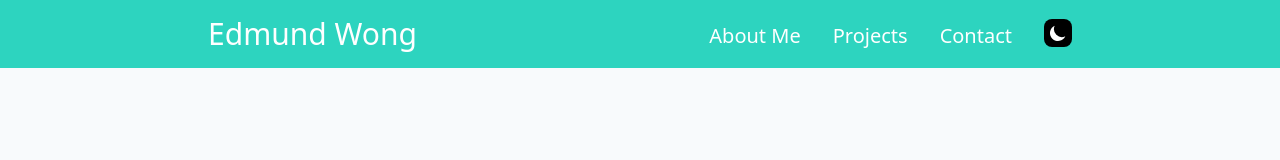
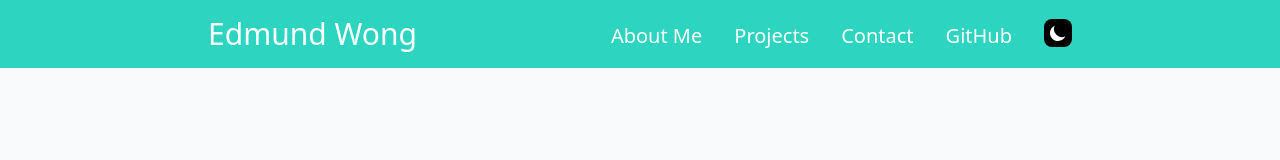
Before and after one commit to EmunW/portfolio-website, a React (Vite) app: page / in a window 1280 px wide. Shown: the top 160 px of the page. Built offline with nearby package versions, Linux system fonts and the light colour scheme.

Commit message:
Added GitHub link

```diff
--- a/src/Header.jsx
+++ b/src/Header.jsx
@@ -31,6 +31,12 @@ export default function Header() {
             </a>
             <a href="#contact" className="link hover:opacity-90">
               Contact
+            </a>
+            <a
+              href="https://github.com/EmunW"
+              className="link hover:opacity-90"
+            >
+              GitHub
             </a>
             <DarkMode></DarkMode>
           </nav>
@@ -79,6 +85,13 @@ export default function Header() {
           >
             Contact
           </a>
+          <a
+            href="https://github.com/EmunW"
+            className="w-full text-center py-4 hover:opacity-90"
+            onClick={toggleMenu}
+          >
+            GitHub
+          </a>
           <div className="py-4">
             <DarkMode></DarkMode>
           </div>
```
